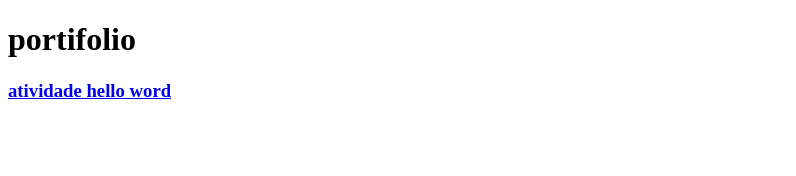
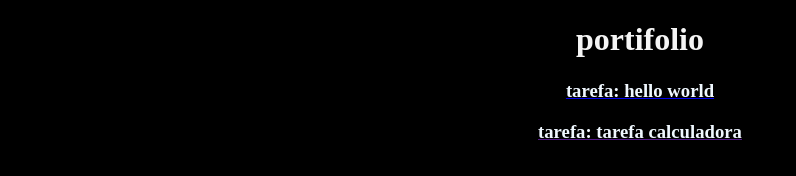
Before and after one commit to rogerdemelo/portfolio, a plain HTML site: page index.html in a window 1280 px wide. Shown: the whole page, without its empty margins (0-796 px from the left). Drawn offline with Linux system fonts and the light colour scheme.

Commit message:
nova atividade de calcular a nota gamer

```diff
--- a/index.html
+++ b/index.html
@@ -11,7 +11,8 @@
 <h1>portifolio</h1>
     </header>
     <main>
-        <a href="choramais/helloword.html"><p><h3>atividade hello word</h3></p></a>
+        <a href="choramais/helloword.html"><p><h3>tarefa: hello world</h3></p></a>
+        <a href=""><p><h3>tarefa: tarefa calculadora</h3></p></a>
     </main>
     <footer></footer>
 </body>
--- a/style.css
+++ b/style.css
@@ -0,0 +1,7 @@
+body{
+
+    text-align: center;
+    background-color: black;
+    h1 {color: whitesmoke;}
+    h3 {color: aliceblue;}
+}
```
Also changed, not shown: calculadoranota.html/calculadoranota.html (added, +14 -0 lines), calculadoranota.html/script.js (added, +10 -0 lines), choramais/kiminotone/botao.html (added).
